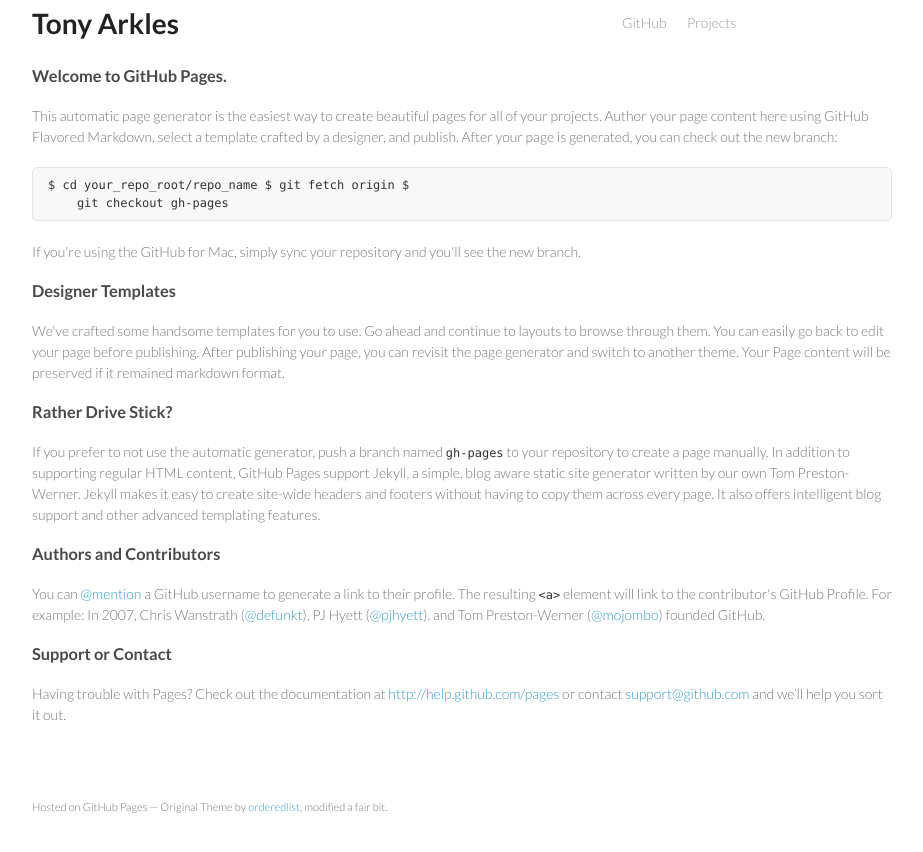
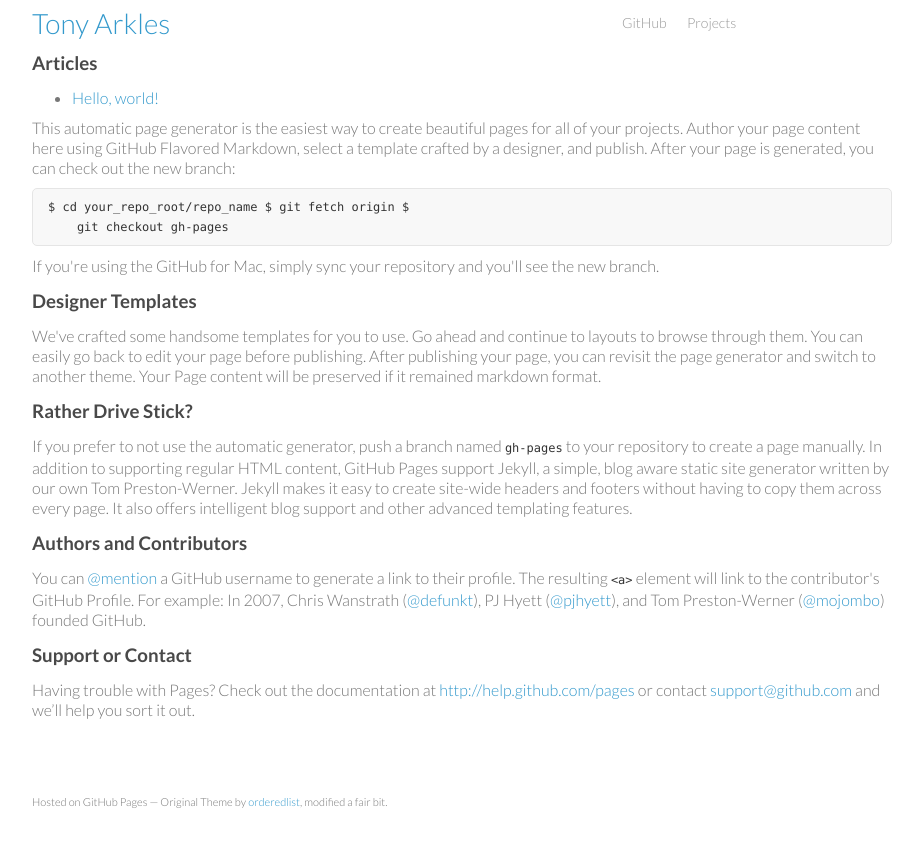
Before and after one commit to tonyarkles/tonyarkles.github.io, a Jekyll site: the page built from index.html, in a window 1280 px wide. Shown: the top 852 px of the page, without its empty margins (178-1101 px from the left). Built offline with Jekyll 4.4.1, drawn with Linux system fonts in a browser that asks for light colours.

Commit message:
Tweaking styling, adding auto post linking

```diff
--- a/_layouts/default.html
+++ b/_layouts/default.html
@@ -15,14 +15,16 @@
   <body>
     <div class="wrapper">
       <header>
-        <h1>Tony Arkles</h1>
+        <h1><a href="/">Tony Arkles</a></h1>
         <ul>
           <li><a href="https://github.com/tonyarkles">GitHub</a></li>
           <li><a href="#">Projects</a></li>
         </ul>
       </header>
       <section>
+        {% if page.title %}
         <h2>{{ page.title }}</h2>
+        {% endif %}
         {{ content }}
       </section>
       <footer>
--- a/index.html
+++ b/index.html
@@ -2,7 +2,13 @@
 layout: default
 title:
 ---
-<h3>Welcome to GitHub Pages.</h3>
+<h3>Articles</h3>
+
+<ul>
+{% for post in site.posts %}
+  <li><a href="{{ post.url }}">{{ post.title }}</a></li>
+{% endfor %}
+</ul>
 
 <p>This automatic page generator is the easiest way to create
   beautiful pages for all of your projects. Author your page
--- a/stylesheets/styles.css
+++ b/stylesheets/styles.css
@@ -3,22 +3,23 @@
 body {
   padding:0px;
   margin: 0px;
-  font:14px/1.5 Lato, "Helvetica Neue", Helvetica, Arial, sans-serif;
+  font:16px/1.5 Lato, "Helvetica Neue", Helvetica, Arial, sans-serif;
   color:#777;
   font-weight:300;
 }
 
 h1, h2, h3, h4, h5, h6 {
   color:#222;
-  margin:0 0 20px;
+  margin:0 0;
 }
 
 p, ul, ol, table, pre, dl {
-  margin:0 0 20px;
+  margin:10px 0 10px;
+  line-height: 20px;
 }
 
 h1, h2, h3 {
-  line-height:1.1;
+  line-height:30px;
 }
 
 h1 {
@@ -110,7 +111,7 @@
   margin: 0;
   border-radius:5px;
   width:270px;
-  line-height: 30.8px;
+  line-height: 30px;
 }
 
 header li {
```
